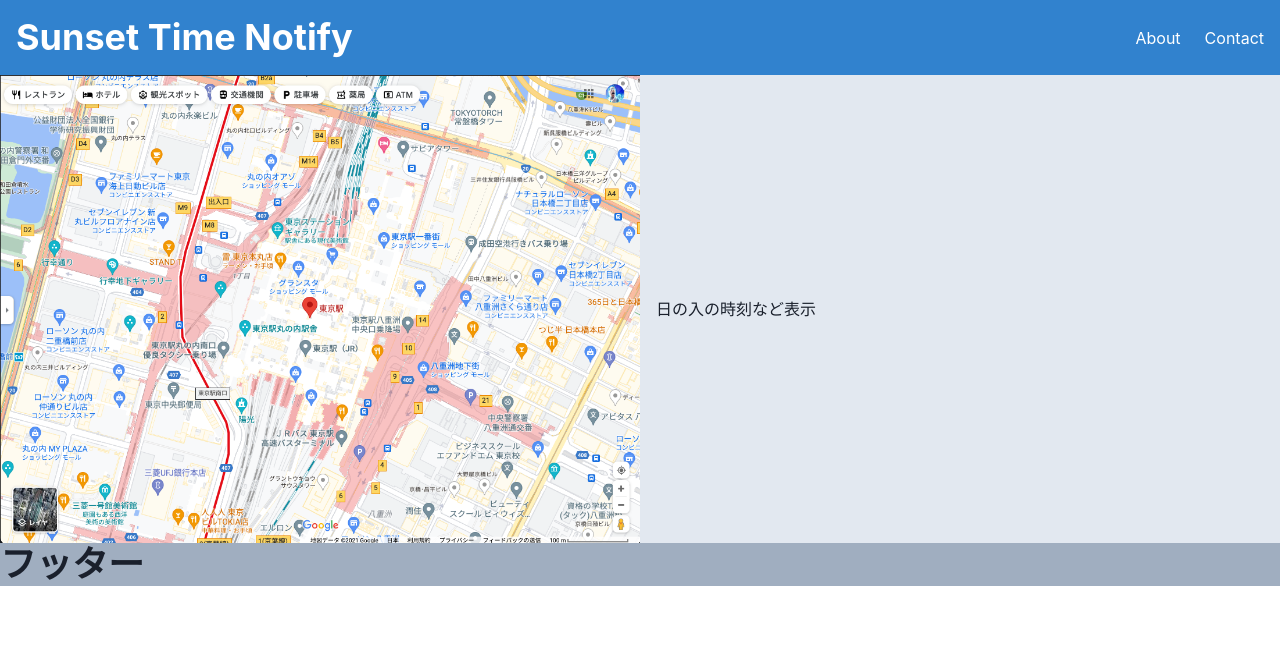
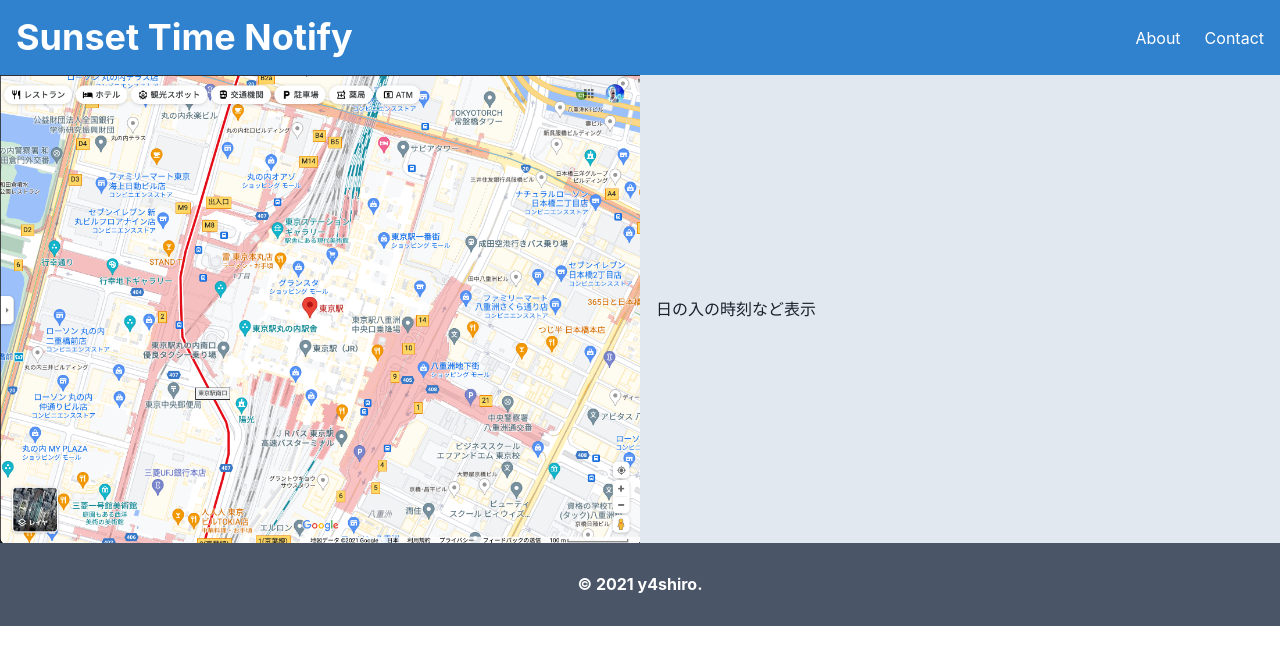
Before and after one commit to y4shiro/sunset-time-notify-achived, a Next.js app: page / in a window 1280 px wide. Shown: the top 664 px of the page. Built offline with nearby package versions, Linux system fonts and the light colour scheme.

Commit message:
Footer を仮スタイリング

```diff
--- a/src/components/Footer.tsx
+++ b/src/components/Footer.tsx
@@ -1,10 +1,14 @@
 import React from 'react';
-import { Heading } from '@chakra-ui/react';
+import { Box, Heading } from '@chakra-ui/react';
 
 const Footer: React.FC = () => {
   return (
     <>
-      <Heading bg='gray.400'>フッター</Heading>
+      <Box bg='gray.600' p='8' textAlign='center'>
+        <Heading color='white' fontSize='md'>
+          &copy; 2021 y4shiro.
+        </Heading>
+      </Box>
     </>
   );
 };
```
